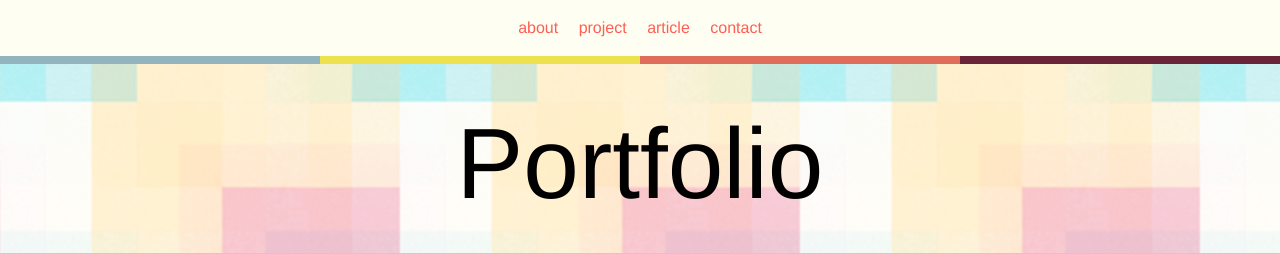
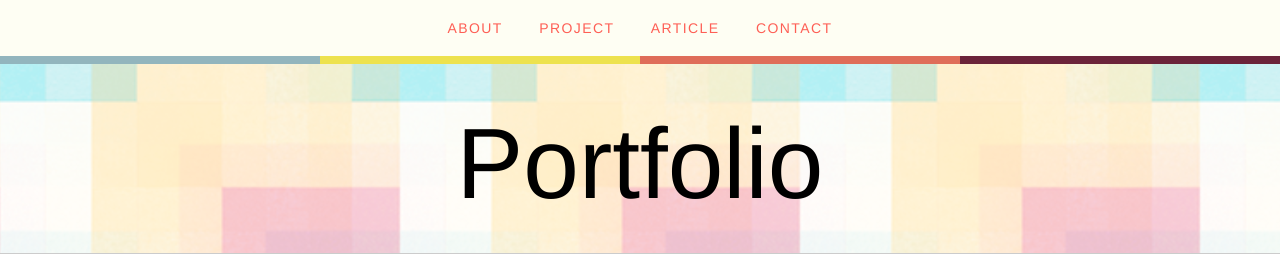
Before and after one commit to edwinchen85/portfolio, a Jekyll site: the page built from index.html, in a window 1280 px wide. Shown: the top 254 px of the page. Built offline with Jekyll 4.4.1, drawn with Linux system fonts in a browser that asks for light colours.

Commit message:
Enhance style to header nav links

```diff
--- a/_sass/_layout.scss
+++ b/_sass/_layout.scss
@@ -8,8 +8,17 @@
   }
   li {
     display: inline-block;
-    margin: 0 0.5em;
+    margin: 0 1em;
     font-style: 1.5em;
+  }
+  a {
+    font-size: 0.875em;
+    text-transform: uppercase;
+    letter-spacing: 0.1em;
+
+    &:hover {
+      text-decoration: none;
+    }
   }
 }
 .site-title a {
```
